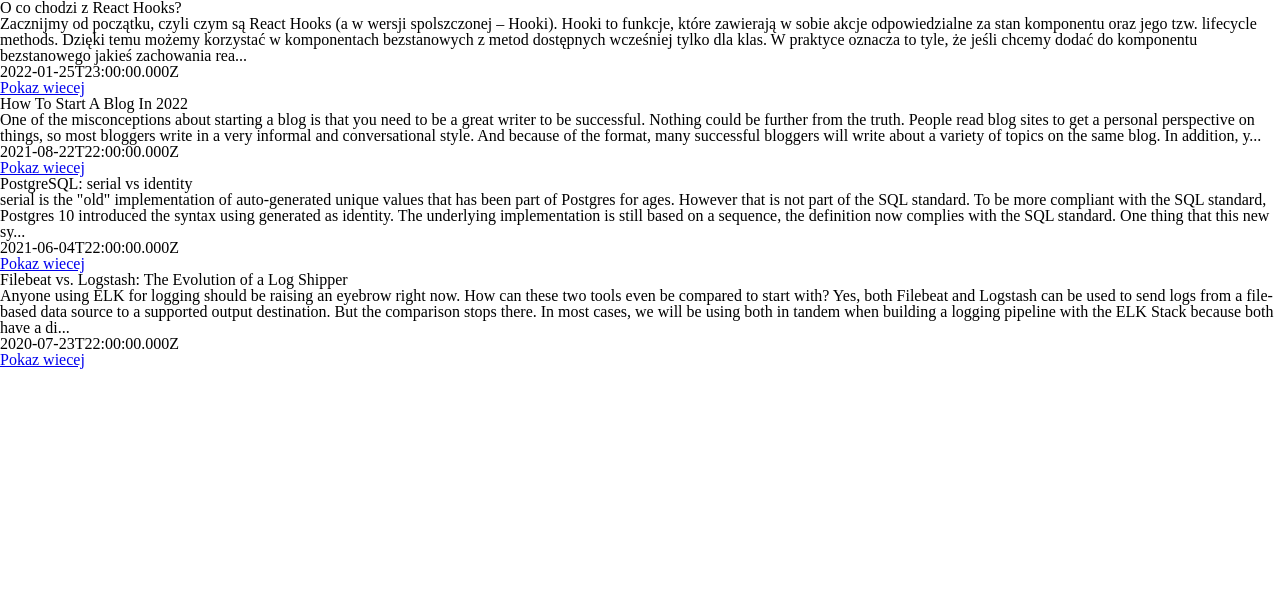
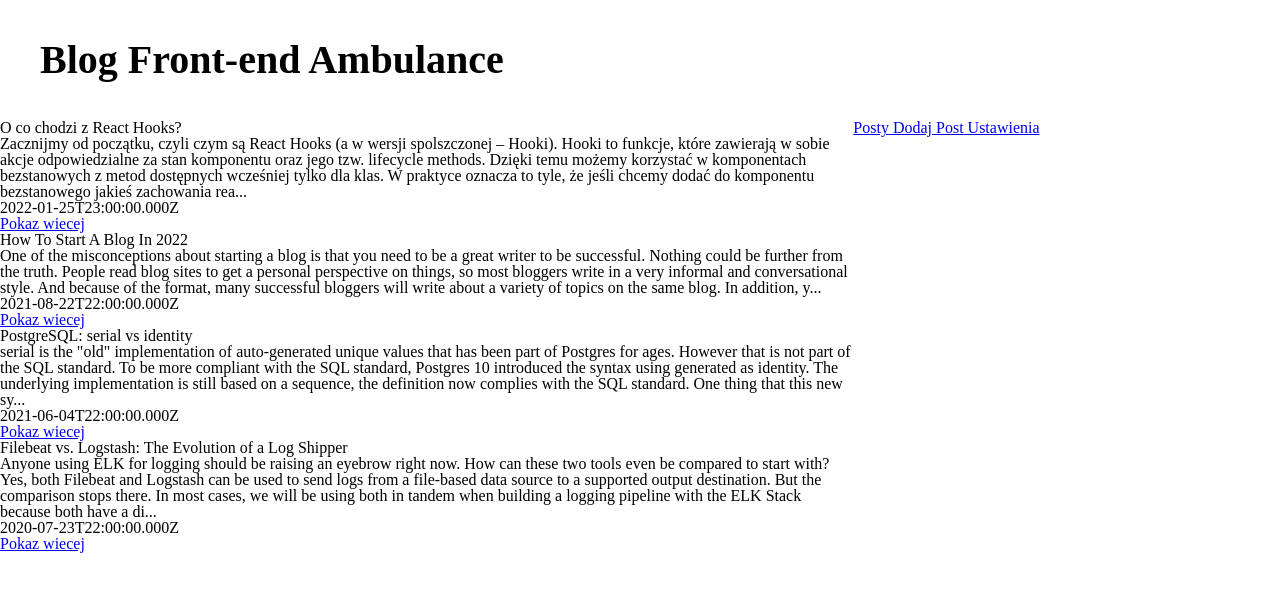
Before and after one commit to yevgeniywyszynski/blogaddpost, a React (Create React App) app: page / in a window 1280 px wide. Shown: the top 592 px of the page. Built offline with nearby package versions, Linux system fonts and the light colour scheme.

Commit message:
Add link in menu.js and change styles in Layout

```diff
--- a/src/components/Layout/Layout.js
+++ b/src/components/Layout/Layout.js
@@ -1,12 +1,21 @@
 import React from 'react';
 import {Outlet} from 'react-router-dom';
+import styles from '../Layout/Layout.module.scss';
+import Menu from '../Menu/Menu';
 
 const Layout = () => {
     return(
-        <div>
-            <Outlet />
+        <div className={styles.layoutWrapper}>
+            <div className={styles.titleWrapper}>
+                <h2 className={styles.title}>Blog Front-end <span className={styles.ambulance}>Ambulance</span></h2>
+            </div>
+            <div className={styles.pageWrapper}>
+                <Outlet />
+                <div>
+                    <Menu />
+                </div>
+            </div>
         </div>
     )
 }
-
 export default Layout;
--- a/src/components/Layout/Layout.module.scss
+++ b/src/components/Layout/Layout.module.scss
@@ -0,0 +1,18 @@
+.pageWrapper{
+    display: grid;
+    grid-template-columns: 2fr 1fr;
+}
+
+.titleWrapper{
+    display: flex;
+    align-items: center;
+    gap: 20px;
+    .title {
+        font-size: 40px;
+        margin-top: 40px;
+        margin-bottom: 40px;
+        font-weight: bold;
+        margin-left: 40px;
+
+    }
+}
--- a/src/components/Menu/Menu.js
+++ b/src/components/Menu/Menu.js
@@ -0,0 +1,15 @@
+import React from 'react';
+import styles from '../Menu/Menu.module.scss';
+import {Link} from 'react-router-dom';
+
+const Menu = () => {
+    return(
+        <div className={styles.menuWrapper}>
+            <Link className={styles.menu} to="/"> Posty</Link>
+            <Link className={styles.menu} to="add-post"> Dodaj Post</Link>
+            <Link className={styles.menu} to="settings"> Ustawienia</Link>
+        </div>
+    )
+}
+
+export default Menu;
```
